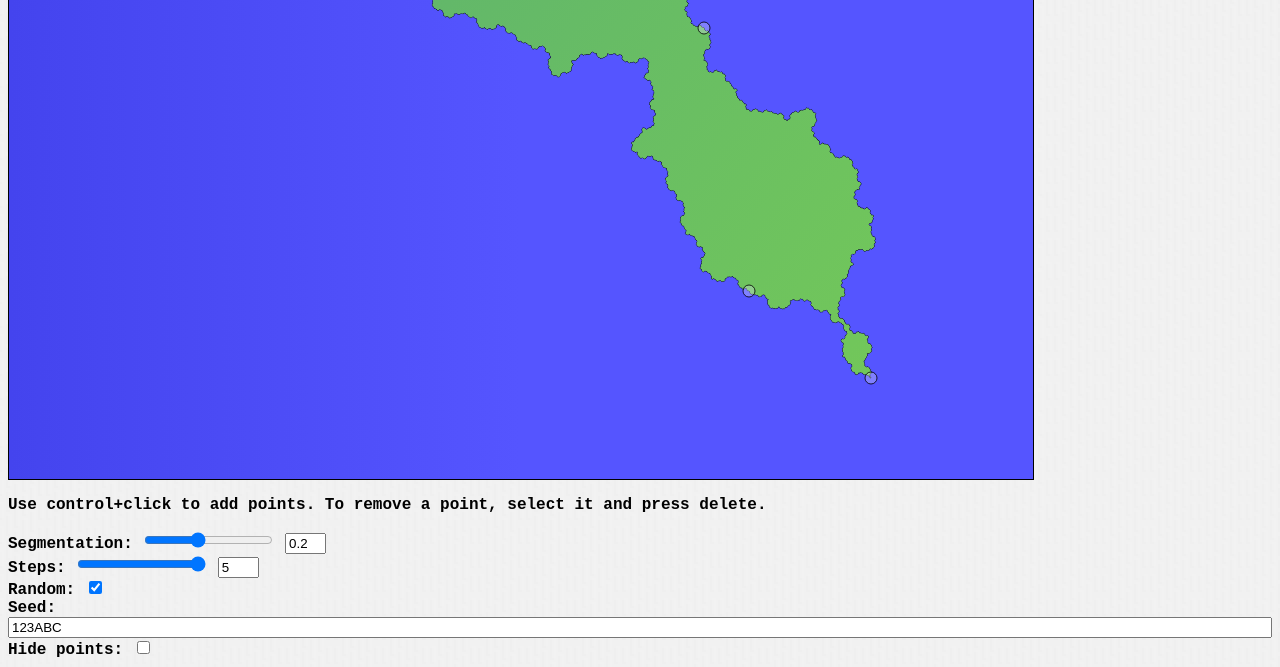
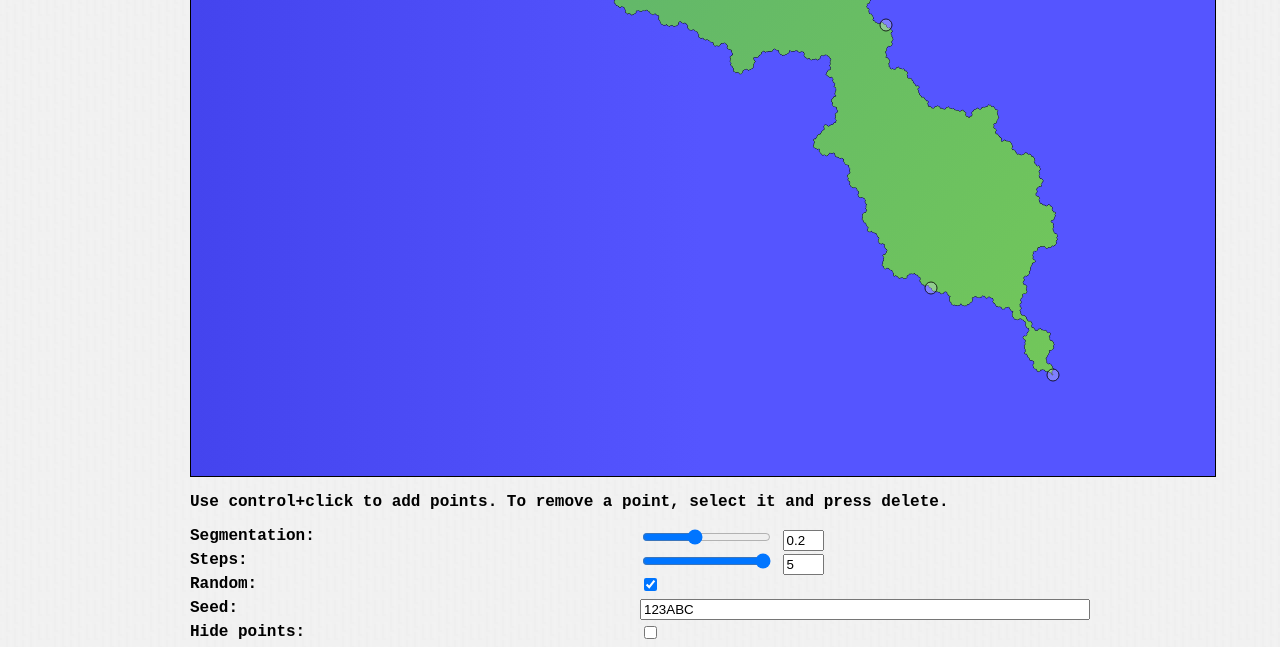
Before and after one commit to beothorn/KochSnowflakeIslandGenerator, a plain HTML site: page index.html in a window 1280 px wide. Shown: the part 316-983 px from the top of the page. Drawn offline with Linux system fonts and the light colour scheme.

Commit message:
Github ribbon

```diff
--- a/index.html
+++ b/index.html
@@ -2,50 +2,103 @@
 <style>
 body
 {
+	text-align:center;
+	padding:0px;
 	background-image:url('satinweave.png');/** background from http://subtlepatterns.com/ */
 	background-repeat:repeat;
 	font-family:"Courier New";
 	font-weight: bold;
 }
 
+.col-1{
+	float:left;
+	width:50%;
+	height: 1.5em;
+}
+
+.col-2{
+        float:right;
+        width:50%;
+	height: 1.5em;
+}
+
+.row{
+	display:inline;
+}
+
+.panel{
+
+}
+
+#Content {
+	width:900px;
+	margin:0px auto;
+	text-align:left;
+	padding:15px;
+}
+
 </style>
 <body >
-	<div class="row">
-	Made with chrome
-	</div>
+
+<a href="https://github.com/beothorn/KochSnowflakeIslandGenerator"><img style="position: absolute; top: 0; right: 0; border: 0;" src="https://github-camo.global.ssl.fastly.net/a6677b08c955af8400f44c6298f40e7d19cc5b2d/68747470733a2f2f73332e616d617a6f6e6177732e636f6d2f6769746875622f726962626f6e732f666f726b6d655f72696768745f677261795f3664366436642e706e67" alt="Fork me on GitHub" data-canonical-src="https://s3.amazonaws.com/github/ribbons/forkme_right_gray_6d6d6d.png"></a>
+<div id="Content">
 	<canvas id="game-canvas" width="1024" height="768" style="border:1px solid #000000;">
 		Your browser does not support the HTML5 canvas tag.
 	</canvas>
+	<div class="panel">
 	<div class="row">
 	<p>Use control+click to add points. To remove a point, select it and press delete.
 	</p>
 	</div>
 	<div class="row">
+        	<div class="col-1">
 			Segmentation:
+		</div>
+		<div class="col-2">
 			<input id="apertureSlide"
 				onchange="document.getElementById('aperture').value=this.value"
 				type="range" min="0" max="0.5" step="0.01" />
-			<input type="text" id="aperture" value="0.33" size="2" readonly>
+			<span><input type="text" id="aperture" value="0.33" size="2" readonly>
+			</span>
+		</div>
 	</div>
 	<div class="row">
+		<div class="col-1">
 			Steps:
+		</div>
+		<div class="col-2">
 			<input id="stepsSlide"
                 		onchange="document.getElementById('steps').value=this.value"
                 		type="range" min="1" max="5" step="1" />
         		<input type="text" id="steps" value="1" size="2" readonly>
+		</div>
 	</div>
 	<div class="row">
+		<div class="col-1">
 			Random:
+		</div>
+		<div class="col-2">
 			<input id="isRandom" type="checkbox">
+		</div>
 	</div>
 	<div class="row">
+		<div class="col-1">
 			Seed:
+		</div>
+		<div class="col-2">
 			<input style="width:100%;" type="text" id="randomSeed">
+		</div>
 	</div>
 	<div class="row">
+                <div class="col-1">
         		Hide points:
+		</div>
+		<div class="col-2">
 			<input id="isHiding" type="checkbox">
+		</div>
 	</div>
+	</div>
+</div>
 	<script type="text/javascript" src="seedrandom.js"></script>
 	<script type="text/javascript" src="koch.js"></script>
 </body>
```
